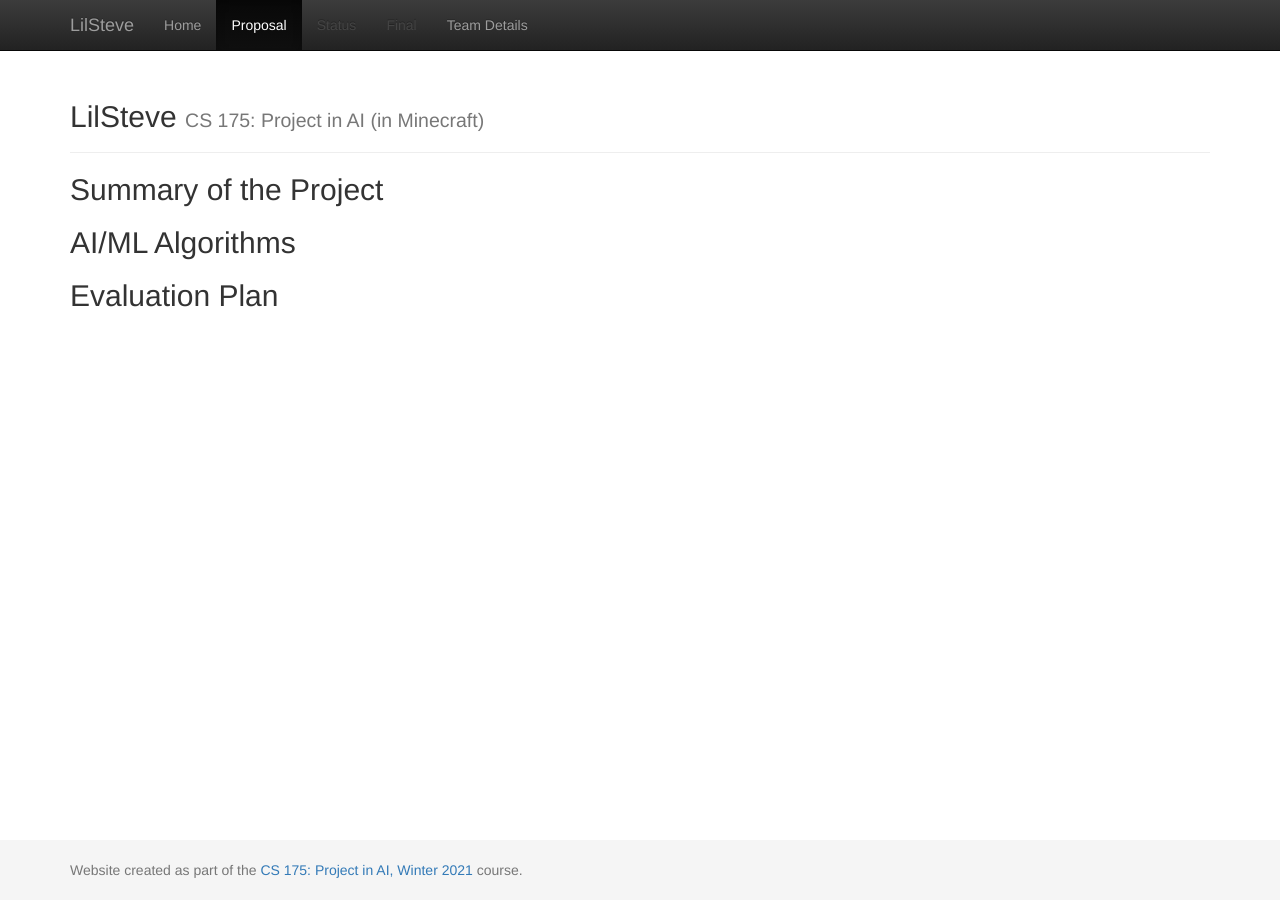
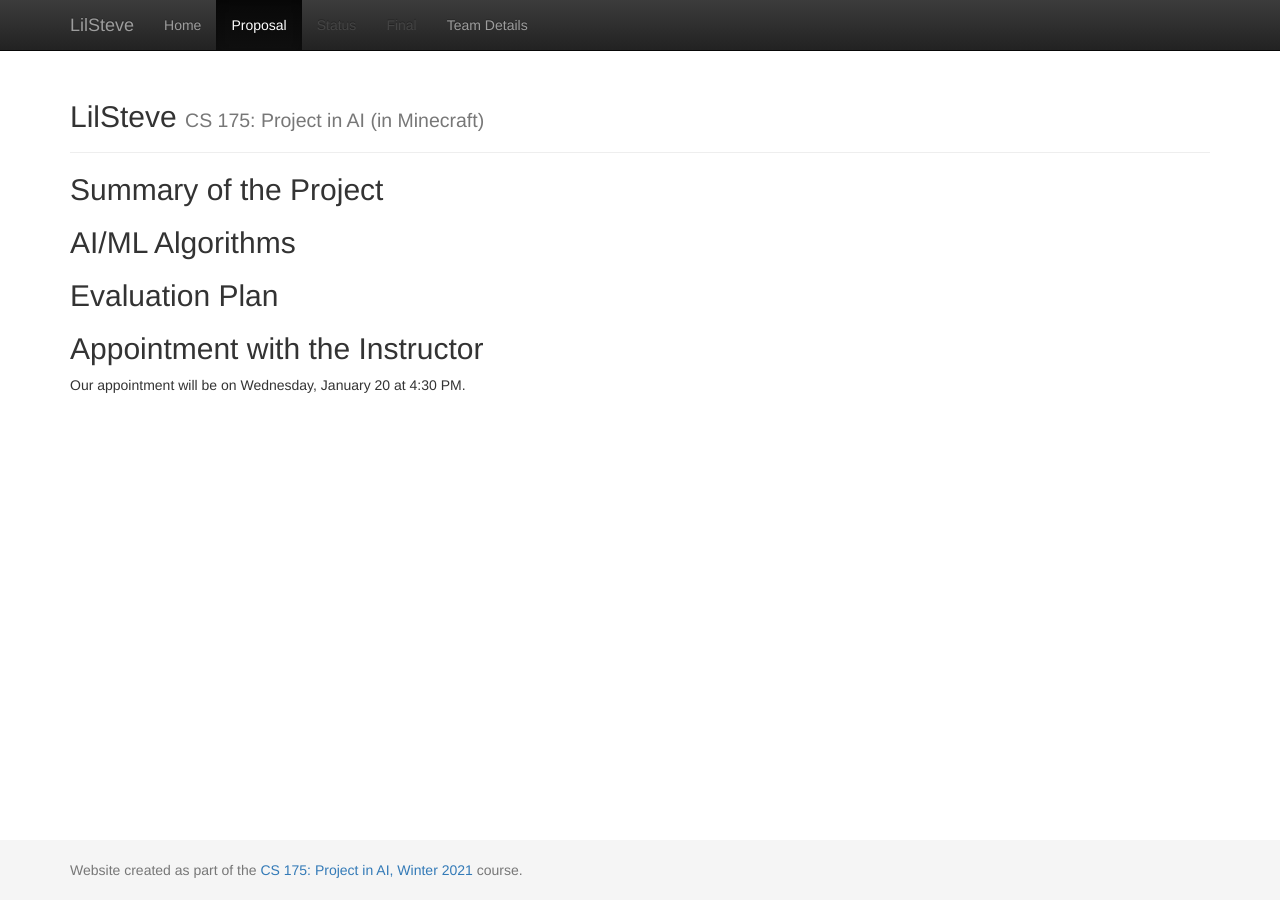
Before and after one commit to rhorikaw/LilSteve, a Jekyll site: the page built from docs/proposal.md, in a window 1280 px wide. Built offline with Jekyll 4.4.1, drawn with Linux system fonts in a browser that asks for light colours.

Commit message:
Update proposal.md

```diff
--- a/docs/proposal.md
+++ b/docs/proposal.md
@@ -15,3 +15,10 @@ title: Proposal
 
 
 ## Evaluation Plan
+
+
+
+
+
+## Appointment with the Instructor
+Our appointment will be on Wednesday, January 20 at 4:30 PM.
```
